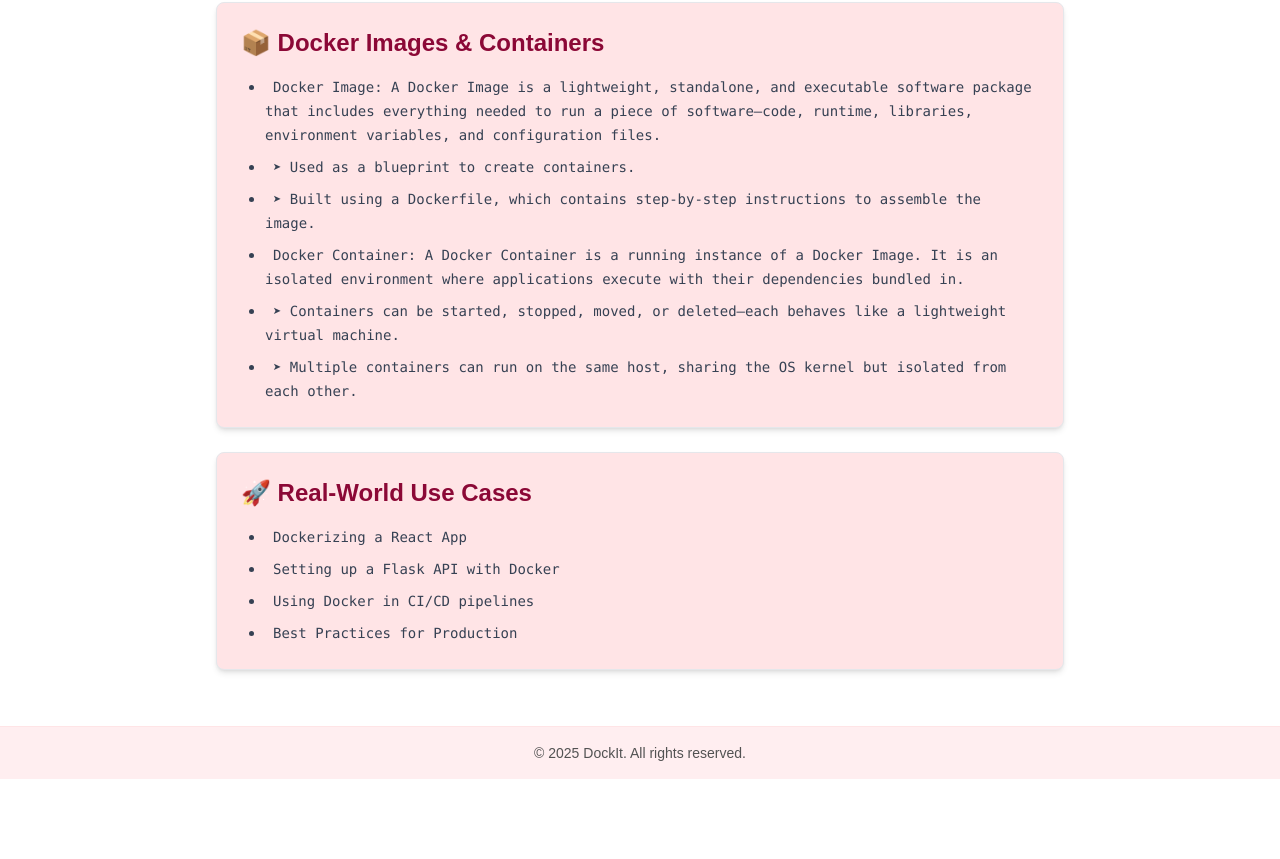
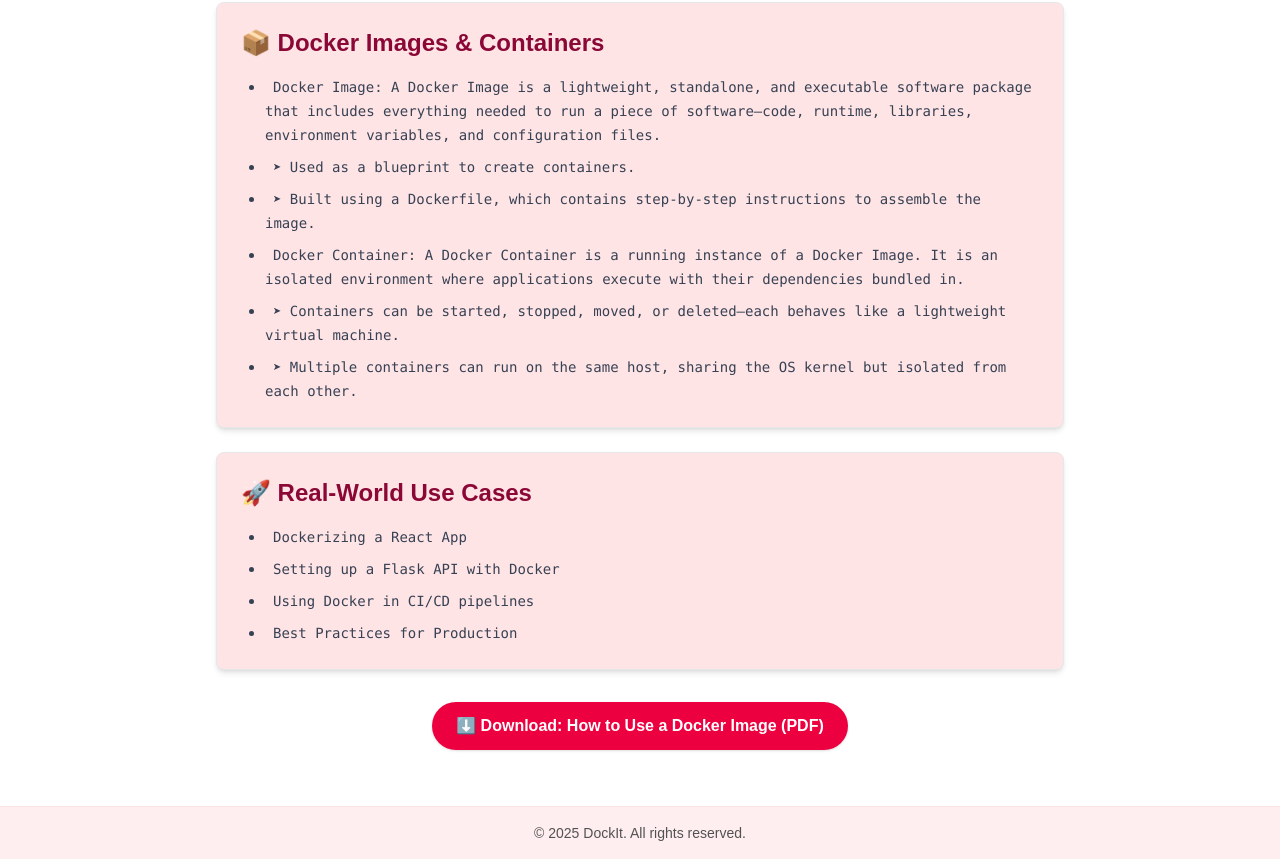
Before and after one commit to Ashwinib26/Learn-docker, a Next.js app in the folder learn-docker/: page /Guide in a window 1280 px wide. Shown: the part 903-1762 px from the top of the page. Before the commit the page ends 1682 px from the top, so only its background shows below. Built offline with nearby package versions, Linux system fonts and the light colour scheme.

Commit message:
Docker-Usage-report added

```diff
--- a/learn-docker/src/app/Guide/page.tsx
+++ b/learn-docker/src/app/Guide/page.tsx
@@ -67,6 +67,15 @@ const GuidePage = () => {
           </div>
         ))}
       </div>
+      <div className="flex justify-center mt-8">
+        <a
+            href="/Docker_Usage_Guide.pdf"
+            download
+            className="inline-block rounded-full px-6 py-3 bg-rose-600 text-white font-semibold shadow hover:bg-rose-700 transition"
+        >
+            ⬇️ Download: How to Use a Docker Image (PDF)
+        </a>
+    </div>
     </div>
   );
 };
```
Also changed, not shown: 1 other file (tests, documents, lock files or other folders).
